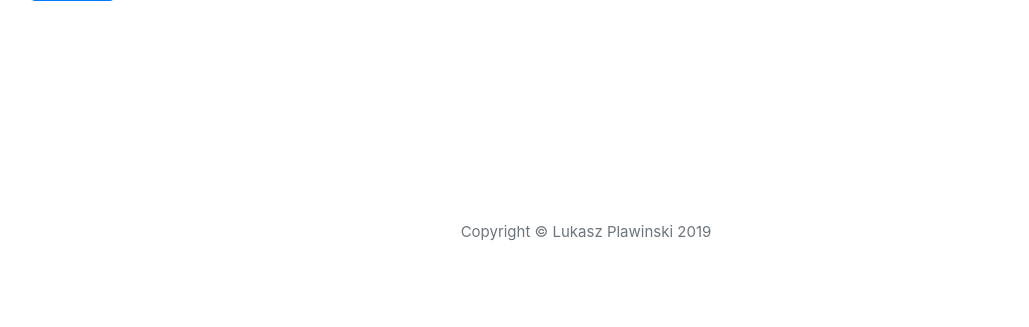
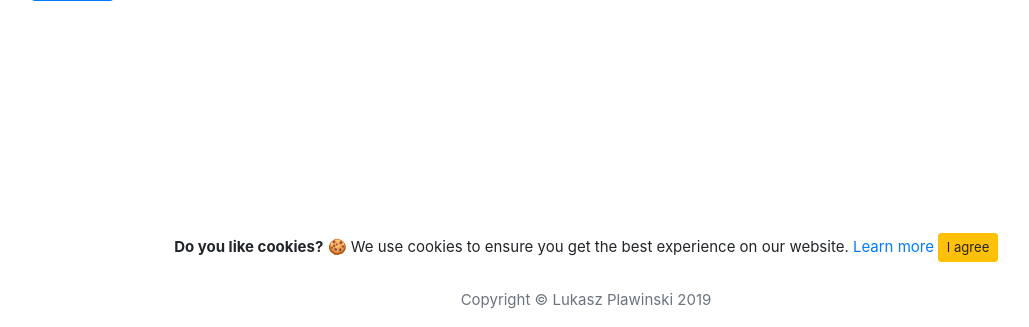
Before and after one commit to LukaszPlawinski/DigiShop, a Django app: page /accounts/registration in a window 1280 px wide. Shown: the part 505-832 px from the top of the page, without its empty margins (54-1083 px from the left). Before the commit the page ends 746 px from the top, so only its background shows below. Run offline with Django 3.2, Linux system fonts and the light colour scheme; some libraries are stand-ins or nearby versions.

Commit message:
added section comments and cookie alert

```diff
--- a/templates/base.html
+++ b/templates/base.html
@@ -9,11 +9,13 @@
     <link rel="stylesheet" href="{% static 'libraries/ecommerce/css/responsive.css' %}" type="text/css" />
     <link rel="stylesheet" href="{% static 'libraries/ecommerce/css/ui.css' %}" type="text/css" />
     <link rel="stylesheet" href="{% static 'fonts/fontawesome/css/fontawesome-all.min.css' %}" type="text/css" />
+    <link rel="stylesheet" href="https://cdn.jsdelivr.net/gh/Wruczek/Bootstrap-Cookie-Alert@gh-pages/cookiealert.css">
     <link rel="stylesheet" href="{% static 'css/style.css' %}" type="text/css" />
 
     <title>Digi Shop</title>
 </head>
 <body>
+	<!------------------------------------ Navbar ----------------------------------->
     <section class="header-main shadow-sm">
 	<div class="container">
 		<div class="row align-items-center">
@@ -76,8 +78,8 @@
 		</div> <!--Container-->
 	</section>
 
-<!------------------------------------ Navbar ----------------------------------->
 
+<!------------------------ Categories Navbar ------------------------>
 	<nav class="navbar navbar-expand-lg navbar-dark">
 	    <button class="navbar-toggler" type="button" data-toggle="collapse" data-target="#navbarSupportedContent" aria-controls="navbarSupportedContent" aria-expanded="false" aria-label="Toggle navigation">
 	        <span class="navbar-toggler-icon"></span>
@@ -102,18 +104,35 @@
 	        </div>
 	    </div>
 	</nav>
-<!------------------------ Navbar ------------------------>
+
+
+<!------------------------ Page Content ---------------------------->
+
 	<div class="content">
 		{% block content %}
 		{% endblock %}
 	</div>
+
+
+<!---------------- START Bootstrap-Cookie-Alert -------------------->
+
+    <div class="alert text-center cookiealert" role="alert" id='cookie'>
+        <b>Do you like cookies?</b> &#x1F36A; We use cookies to ensure you get the best experience on our website. <a href="https://cookiesandyou.com/" target="_blank">Learn more</a>
+
+        <button type="button" class="btn btn-warning btn-sm acceptcookies" aria-label="Close">
+            I agree
+        </button>
+    </div>
+
+
+<!------------------------ Footer ----------------------------------->
 
 	<footer class="text-center">
 		<p class="copyright text-muted">Copyright &copy; Lukasz Plawinski 2019</p>
 	</footer>
 
  <!---------------------- SCRIPTS ------------------------->
-
+	<script src="https://cdn.jsdelivr.net/gh/Wruczek/Bootstrap-Cookie-Alert@gh-pages/cookiealert.js"></script>
     <script type="text/javascript" src="{% static 'libraries/Jquery/jquery-3.4.1.min.js' %}"></script>
     <script src="https://cdnjs.cloudflare.com/ajax/libs/popper.js/1.14.7/umd/popper.min.js" integrity="sha384-UO2eT0CpHqdSJQ6hJty5KVphtPhzWj9WO1clHTMGa3JDZwrnQq4sF86dIHNDz0W1" crossorigin="anonymous"></script>
     <script type="text/javascript" src="{% static 'libraries/Bootstrap/js/bootstrap.min.js' %}"></script>
```
Lines whose indentation alone changed are shown as unchanged.
